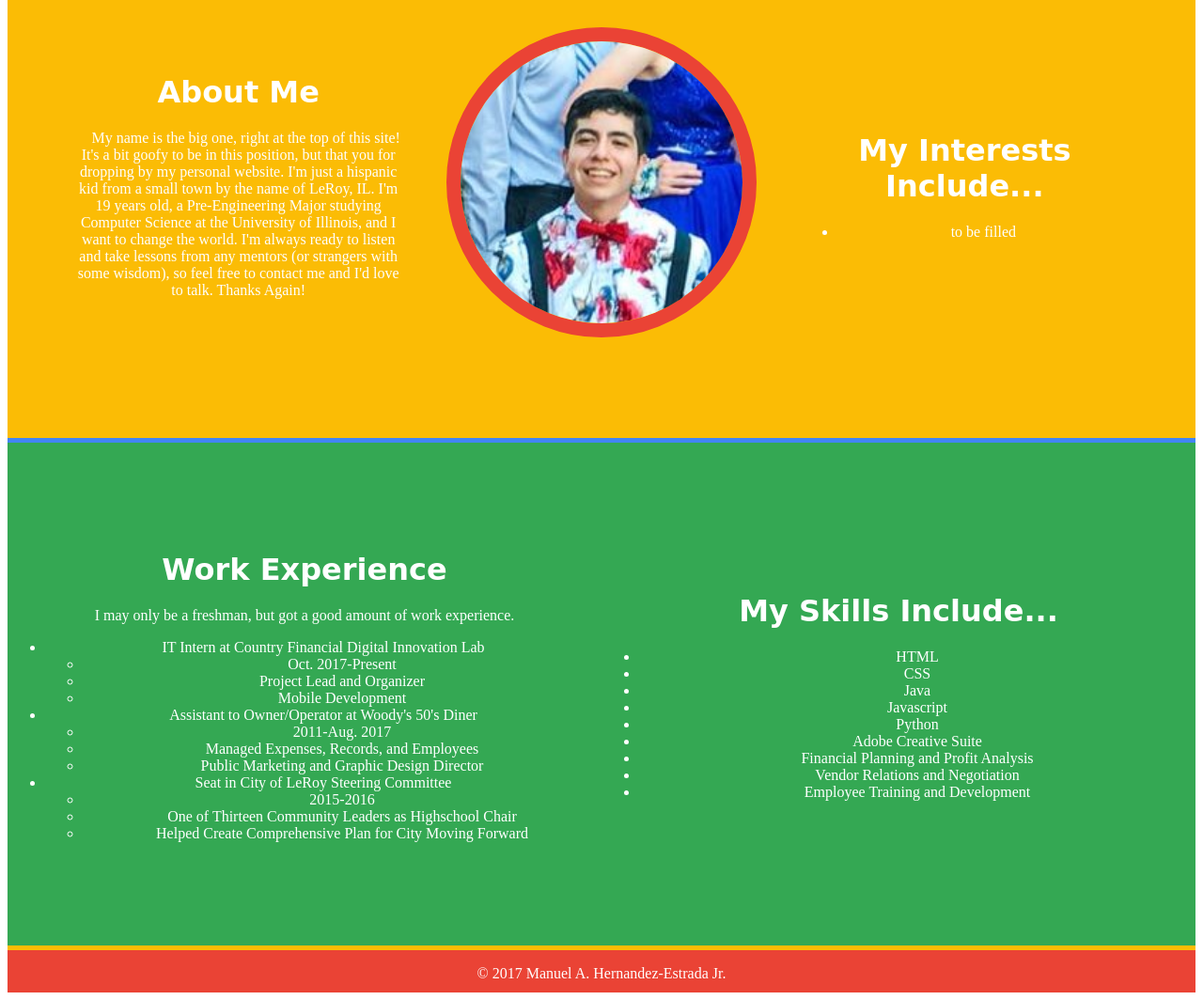
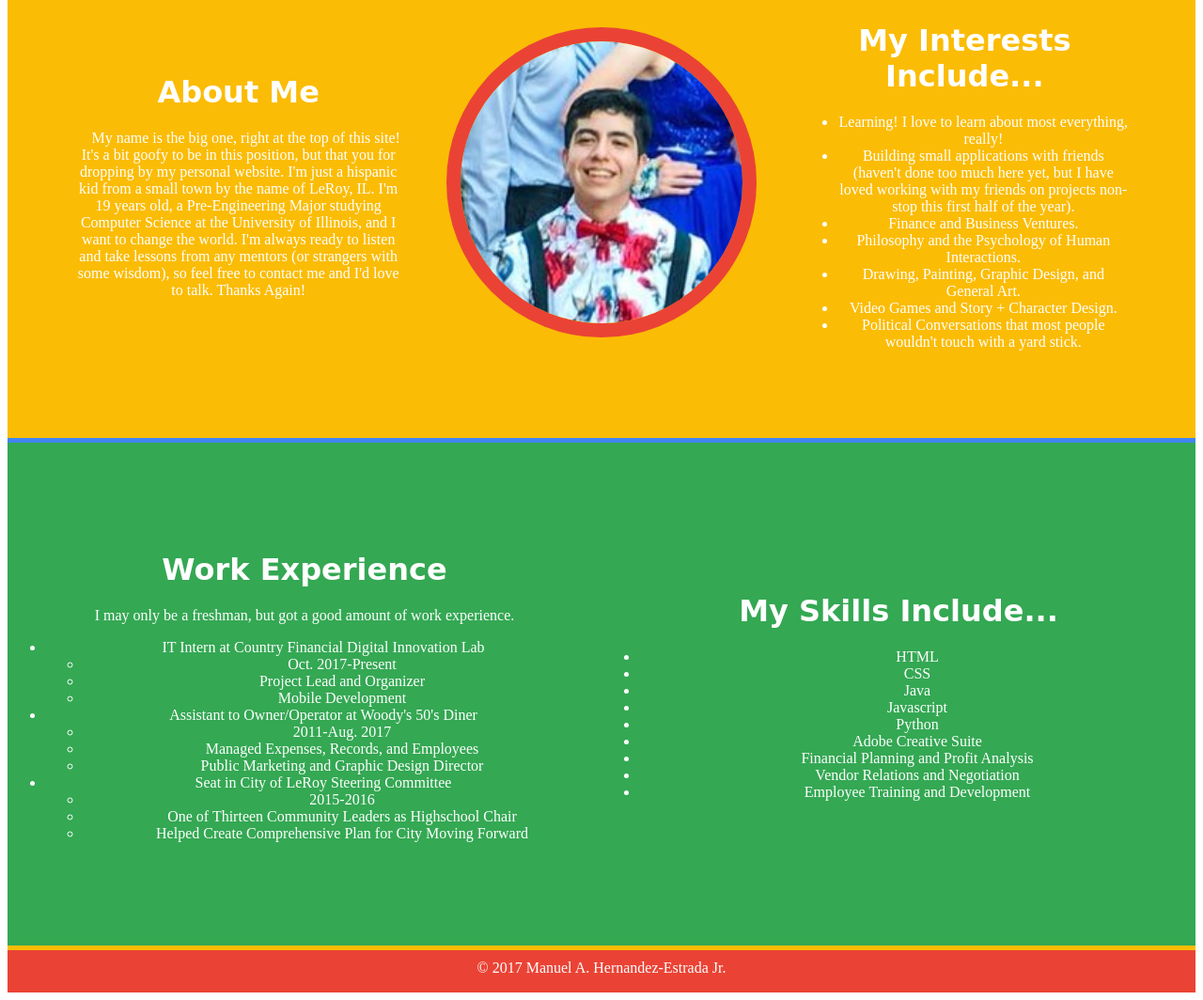
Before and after one commit to manuelh3/manuel-ahej, a plain HTML site: page index.html in a window 1280 px wide. Shown: the part 492-1556 px from the top of the page at 94% size. Drawn offline with Linux system fonts and the light colour scheme; a web font is replaced by a local one.

Commit message:
More Info Added.

```diff
--- a/index.css
+++ b/index.css
@@ -105,6 +105,7 @@
     background-color: rgb(251, 188, 5);
     color: white;
     font-family: 'Halant', serif;
+
     grid-area: personal;
     display: grid;
     grid-template-columns: 1fr 1fr 1fr;
@@ -157,17 +158,19 @@
 #professional {
     border-top: 5px solid rgb(66, 133, 244);
     background-color: rgb(52, 168, 83);
+
+    color: white;
+    font-family: 'Halant', serif;
+
     grid-area: professional;
     display: grid;
     grid-template-columns: 1fr 1fr;
     grid-template-areas:
         "work skills";
-    color: white;
 }
 
 #work {
     grid-area: work;
-    font-family: 'Halant', serif;
     text-align: center;
     align-self: center;
 
@@ -190,11 +193,12 @@
 #footer {
     border-top: 5px solid rgb(251, 188, 5);
     background-color: rgb(234, 67, 53);
+
     color: white;
     text-align: center;
 }
 
 #footer p {
-    align-self: center;
     font-family: 'Halant', serif;
+    margin-top: 10px;
 }
--- a/index.html
+++ b/index.html
@@ -31,7 +31,14 @@
                     <div id="interests">
                         <h1>My Interests Include...</h1>
                         <ul>
-                            <li>to be filled</li>
+                            <li>Learning! I love to learn about most everything, really!</li>
+                            <li>Building small applications with friends (haven't done too much here yet, but I
+                                have loved working with my friends on projects non-stop this first half of the year).</li>
+                            <li>Finance and Business Ventures.</li>
+                            <li>Philosophy and the Psychology of Human Interactions.</li>
+                            <li>Drawing, Painting, Graphic Design, and General Art.</li>
+                            <li>Video Games and Story + Character Design.</li>
+                            <li>Political Conversations that most people wouldn't touch with a yard stick.</li>
                         </ul>
                     </div>
                 </div>
```
